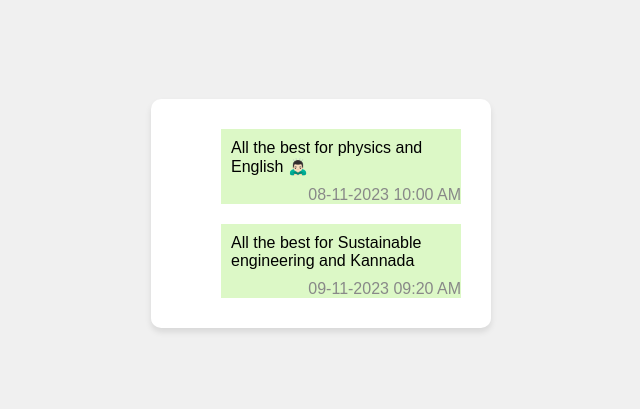
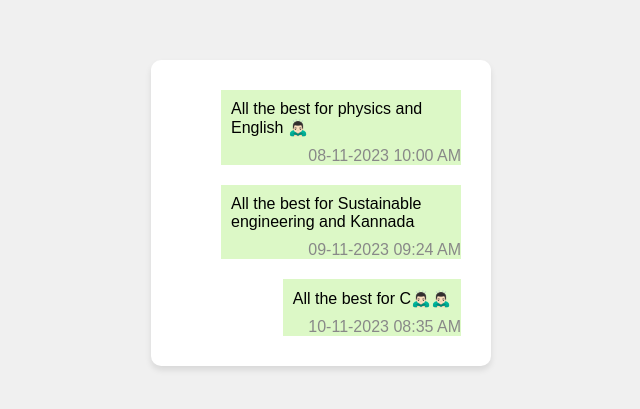
Before and after one commit to KajlaVlogs/MSE, a plain HTML site: page index.html in a window 1280 px wide. Shown: the part 187-596 px from the top of the page, without its empty margins (319-959 px from the left). Drawn offline with Linux system fonts and the light colour scheme.

Commit message:
Update index.html

```diff
--- a/index.html
+++ b/index.html
@@ -63,7 +63,16 @@
                 All the best for Sustainable engineering and Kannada
             </div>
             <div class="message-meta">
-                <span class="message-time">09-11-2023 09:20 AM</span>
+                <span class="message-time">09-11-2023 09:24 AM</span>
+            </div>
+        </div>
+
+        <div class="message outgoing">
+            <div class="message-content">
+                All the best for C🙇🏻‍♂️🙇🏻‍♂️
+            </div>
+            <div class="message-meta">
+                <span class="message-time">10-11-2023 08:35 AM</span>
             </div>
         </div>
     </div>
```
